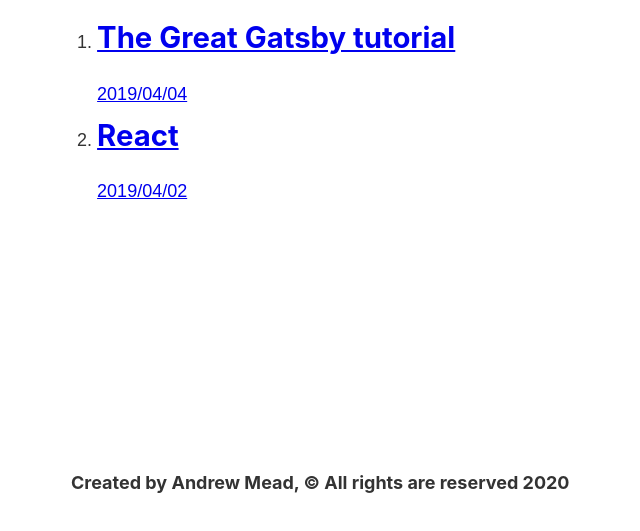
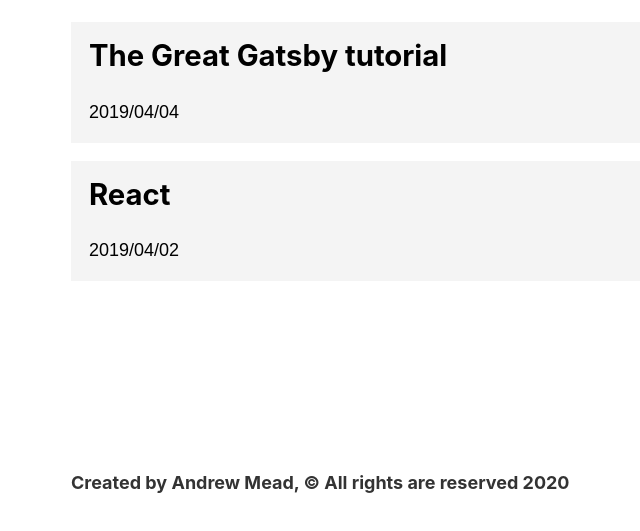
Before and after one commit to bassam-azizi/Gatsby-for-practice, a Gatsby site: page /blog in a window 1280 px wide. Shown: the part 263-794 px from the top of the page, without its empty margins (207-847 px from the left). Built offline with nearby package versions, Linux system fonts and the light colour scheme; Gatsby itself is replaced by a stand-in of ours.

Commit message:
style the blog posts

```diff
--- a/src/pages/blog.js
+++ b/src/pages/blog.js
@@ -2,6 +2,9 @@
 import { Link, graphql, useStaticQuery } from 'gatsby'
 
 import Layout from '../components/layout'
+
+import blogM from './blog.module.scss'
+
 
 
 const Blog = () => {
@@ -24,10 +27,10 @@
     return (
         <Layout>
             <h1>Blog</h1>
-            <ol>
+            <ol className={blogM.posts}>
                 {data.allMarkdownRemark.edges.map(edge => {
                     return (
-                        <li>
+                        <li className={blogM.post}>
                             <Link to={`/blog/${edge.node.fields.slug}`}>
                                 <h2>{edge.node.frontmatter.title}</h2>
                                 <p>{edge.node.frontmatter.date}</p>
--- /dev/null
+++ b/src/pages/blog.module.scss
@@ -0,0 +1,19 @@
+.posts {
+  list-style-type: none;
+  margin: 0;
+}
+
+.post {
+  margin: 1rem 0;
+
+  a {
+    background: #f4f4f4;
+    color: #000;
+    display: block;
+    padding: 1rem;
+    text-decoration: none;
+  }
+  a:hover {
+    background: #e4e4e4;
+  }
+}
```
